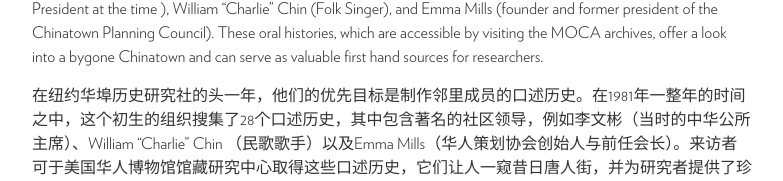
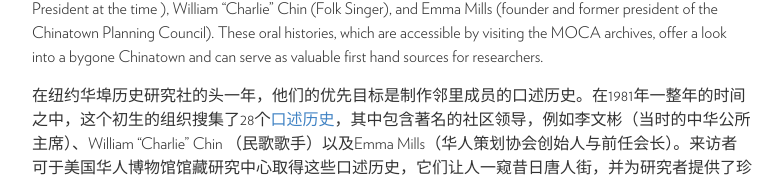
Before and after one commit to moca40/moca40.github.io, a Jekyll site: the page built from _stories/1981-01-01-oral-histories.md, in a window 1280 px wide. Shown: the part 367-548 px from the top of the page, without its empty margins (248-1031 px from the left). Built offline with Jekyll 4.4.1, drawn with Linux system fonts in a browser that asks for light colours; some of the changed lines change nothing that is shown; some of the changed text lies outside the part shown.

Commit message:
Update 1981-01-01-oral-histories.md

```diff
--- a/_stories/1981-01-01-oral-histories.md
+++ b/_stories/1981-01-01-oral-histories.md
@@ -21,6 +21,6 @@
 
 During the first year of the New York Chinatown History Project their priority was to conduct [oral histories](http://ohms.mocanyc.org/) with members of the neighborhood.  Over the course of 1981 the fledgling organization collected 28 oral histories.  These included prominent community leaders such as Man Bun Lee (the Chinese Consolidated Benevolent Association President at the time ), William “Charlie” Chin (Folk Singer), and Emma Mills (founder and former president of the Chinatown Planning Council).  These oral histories, which are accessible by visiting the MOCA archives, offer a look into a bygone Chinatown and can serve as valuable first hand sources for researchers.
 
-在纽约华埠历史研究社的头一年，他们的优先目标是制作邻里成员的口述历史。在1981年一整年的时间之中，这个初生的组织搜集了28个口述历史，其中包含著名的社区领导，例如李文彬（当时的中华公所主席）、William “Charlie” Chin （民歌歌手）以及Emma Mills（华人策划协会创始人与前任会长）。来访者可于美国华人博物馆馆藏研究中心取得这些口述历史，它们让人一窥昔日唐人街，并为研究者提供了珍贵的一手史料。
+在纽约华埠历史研究社的头一年，他们的优先目标是制作邻里成员的口述历史。在1981年一整年的时间之中，这个初生的组织搜集了28个[口述历史](http://ohms.mocanyc.org/)，其中包含著名的社区领导，例如李文彬（当时的中华公所主席）、William “Charlie” Chin （民歌歌手）以及Emma Mills（华人策划协会创始人与前任会长）。来访者可于美国华人博物馆馆藏研究中心取得这些口述历史，它们让人一窥昔日唐人街，并为研究者提供了珍贵的一手史料。
 
 {% include slideshow.html %}
```
